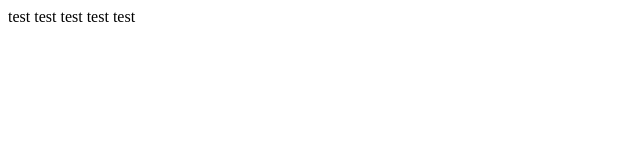
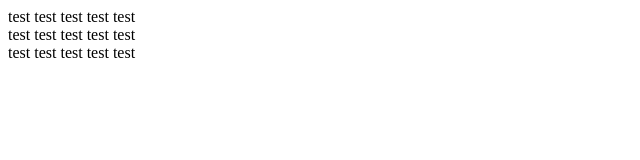
Before and after one commit to JEON-DONG-HEE/jdh, a plain HTML site: page group/index.html in a window 1280 px wide. Shown: the whole page, without its empty margins (0-640 px from the left). Drawn offline with Linux system fonts and the light colour scheme.

Commit message:
group_200921_3

```diff
--- a/group/index.html
+++ b/group/index.html
@@ -1 +1,12 @@
+<html>
+
+<head></head>
+
+<body>
+test test test test test<br/>
+test test test test test<br/>
 test test test test test
+
+</body>
+
+</html>
```
